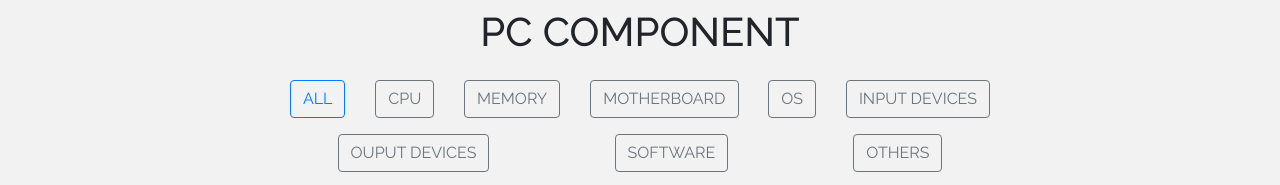
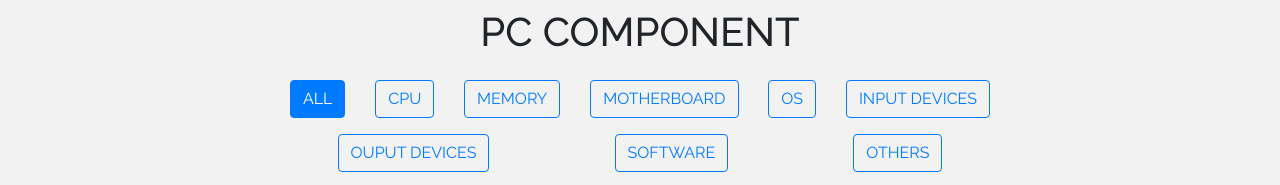
Before and after one commit to Jisan-mia/computer-part-filter-js, a plain HTML site: page index.html in a window 1280 px wide. Shown: the top 185 px of the page. Drawn offline with nearby package versions, Linux system fonts and the light colour scheme.

Commit message:
filter buttons active class updated

```diff
--- a/index.html
+++ b/index.html
@@ -19,15 +19,15 @@
         <!-- filter button -->
         <div class="row">
           <div class="col-lg-8 mx-auto d-flex justify-content-around flex-wrap m-2 filter-btn-div">
-            <a href="#" class="btn btn-outline-primary text-uppercase filter-btn m-2" data-filter="all" >All</a>
-            <a href="#" class="btn btn-outline-secondary text-uppercase filter-btn m-2" data-filter="cpu">CPU</a>
-            <a href="#" class="btn btn-outline-secondary text-uppercase filter-btn m-2" data-filter="memory">Memory</a>
-            <a href="#" class="btn btn-outline-secondary text-uppercase filter-btn m-2" data-filter="mobo">Motherboard</a>
-            <a href="#" class="btn btn-outline-secondary text-uppercase filter-btn m-2" data-filter="os">OS</a>
-            <a href="#" class="btn btn-outline-secondary text-uppercase filter-btn m-2" data-filter="input-device">Input Devices</a>
-            <a href="#" class="btn btn-outline-secondary text-uppercase filter-btn m-2" data-filter="ouput-device">Ouput Devices</a>
-            <a href="#" class="btn btn-outline-secondary text-uppercase filter-btn m-2" data-filter="software">Software</a>
-            <a href="#" class="btn btn-outline-secondary text-uppercase filter-btn m-2" data-filter="others">Others</a>
+            <a href="#" class="btn active btn-outline-primary text-uppercase filter-btn m-2" data-filter="all" >All</a>
+            <a href="#" class="btn btn-outline-primary text-uppercase filter-btn m-2" data-filter="cpu">CPU</a>
+            <a href="#" class="btn btn-outline-primary text-uppercase filter-btn m-2" data-filter="memory">Memory</a>
+            <a href="#" class="btn btn-outline-primary text-uppercase filter-btn m-2" data-filter="mobo">Motherboard</a>
+            <a href="#" class="btn btn-outline-primary text-uppercase filter-btn m-2" data-filter="os">OS</a>
+            <a href="#" class="btn btn-outline-primary text-uppercase filter-btn m-2" data-filter="input-device">Input Devices</a>
+            <a href="#" class="btn btn-outline-primary text-uppercase filter-btn m-2" data-filter="ouput-device">Ouput Devices</a>
+            <a href="#" class="btn btn-outline-primary text-uppercase filter-btn m-2" data-filter="software">Software</a>
+            <a href="#" class="btn btn-outline-primary text-uppercase filter-btn m-2" data-filter="others">Others</a>
           </div>
         </div>
         <!-- search box -->
--- a/script.js
+++ b/script.js
@@ -48,6 +48,7 @@ filterBtns.forEach((button) => {
 
 		const filter = e.target.dataset.filter;
 
+
 		if(filter == 'all'){
 			component.forEach(item => {
 				item.style.display = 'block';
@@ -73,6 +74,16 @@ filterBtns.forEach((button) => {
 	})
 })
 
+//add active class to the current button
+
+for(let i = 0; i< filterBtns.length; i++){
+	filterBtns[i].addEventListener('click', function() {
+		let current = document.getElementsByClassName('active');
+		current[0].className = current[0].className.replace(" active", "");
+		this.className += " active"
+	})
+}
+
 
 //searc box filter
 
--- a/style.css
+++ b/style.css
@@ -26,6 +26,11 @@ section{
 	overflow: hidden;
 }
 
+.filter-btn-div .btn.active{
+	color: #fff;
+    background-color: #007bff;
+    border-color: #007bff;
+}
 @media (max-width: 325px){
 	.filter-btn-div .filter-btn{
 		font-size: 14px !important;
```
